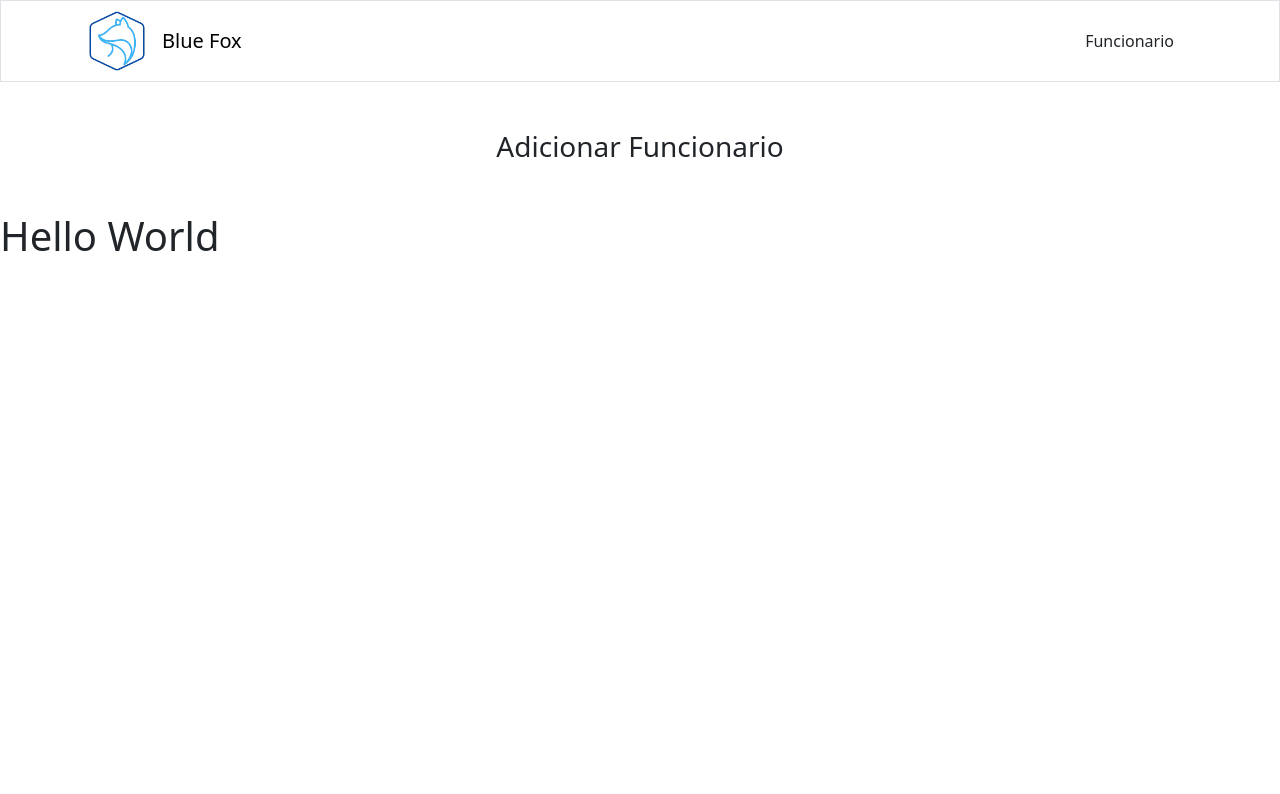
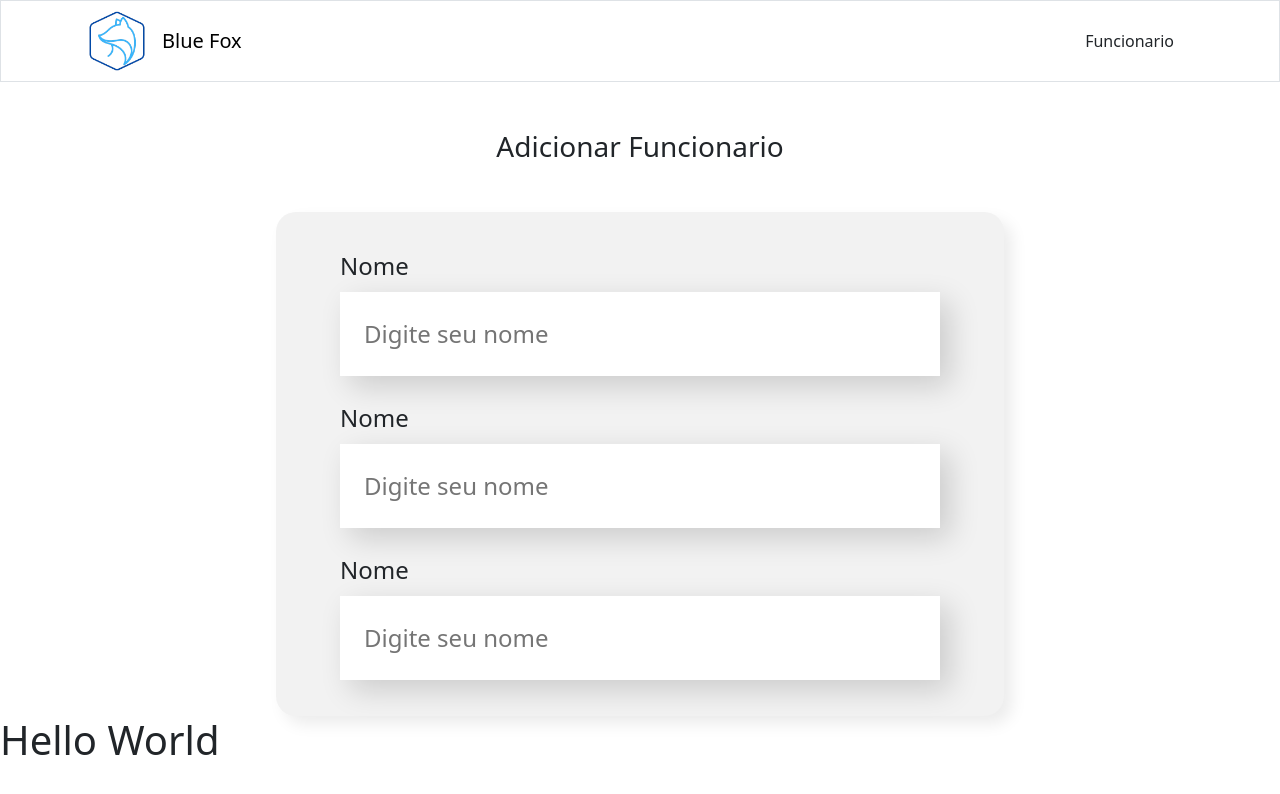
Before and after one commit to FelipeFerraz4/organograma, a React (Vite) app in the folder front-end/: page / in a window 1280 px wide. Shown: the top 794 px of the page. Built offline with nearby package versions, Linux system fonts and the light colour scheme.

Commit message:
creation of form's structure

```diff
--- a/front-end/package.json
+++ b/front-end/package.json
@@ -10,6 +10,7 @@
     "preview": "vite preview"
   },
   "dependencies": {
+    "prop-types": "^15.8.1",
     "react": "^18.2.0",
     "react-dom": "^18.2.0"
   },
--- a/front-end/src/components/AddEmployee/index.jsx
+++ b/front-end/src/components/AddEmployee/index.jsx
@@ -1,9 +1,11 @@
+import AddForm from '../AddForm';
 import './style.css';
 
 function AddEmployee() {
     return (
-        <section className="container">
+        <section className="">
             <h3 className="my-5">Adicionar Funcionario</h3>
+            <AddForm />
         </section>
     )
 }
--- a/front-end/src/components/AddEmployee/style.css
+++ b/front-end/src/components/AddEmployee/style.css
@@ -3,4 +3,5 @@ section {
     flex-direction: column;
     justify-content: center;
     align-items: center;
+    min-width: 320px;
 }
--- /dev/null
+++ b/front-end/src/components/AddForm/index.jsx
@@ -0,0 +1,37 @@
+import { useState } from 'react';
+import TextInput from '../TextInput';
+import './style.css';
+
+function AddForm() {
+    const [name, setName] = useState('');
+    return(
+        <form action="" className="form">
+            <TextInput
+                label="Nome"
+                name="name"
+                placeholder="Digite seu nome"
+                value={name}
+                setValue={setName}
+                required
+            />
+            <TextInput
+                label="Nome"
+                name="name"
+                placeholder="Digite seu nome"
+                value={name}
+                setValue={setName}
+                required
+            />
+            <TextInput
+                label="Nome"
+                name="name"
+                placeholder="Digite seu nome"
+                value={name}
+                setValue={setName}
+                required
+            />
+        </form>
+    )
+}
+
+export default AddForm;
--- /dev/null
+++ b/front-end/src/components/AddForm/style.css
@@ -0,0 +1,9 @@
+.form {
+    background-color: #f2f2f2;
+    border-radius: 20px;
+    padding: 36px 64px;
+    box-shadow: 8px 8px 16px rgba(0, 0, 0, 0.08);
+    display: flex;
+    flex-direction: column;
+    gap: 24px;
+}
--- a/front-end/src/components/TextInput/index.jsx
+++ b/front-end/src/components/TextInput/index.jsx
@@ -1,8 +1,42 @@
-function TextInput() {
+import PropTypes from 'prop-types';
+import './style.css';
+
+function TextInput({
+    label,
+    name,
+    value,
+    setValue,
+    type="text",
+    placeholder,
+    required=false
+}) {
+    function handleChange(event) {
+        setValue(event.target.value);
+    }
     return(
-        <>
-        </>
+        <div  className="input">
+            <label htmlFor={name}>{label}</label>
+            <input
+                id={name}
+                type={type}
+                placeholder={placeholder}
+                required={required}
+                name={name}
+                value={value}
+                onChange={handleChange}
+            />
+        </div>
     )
 }
 
 export default TextInput;
+
+TextInput.propTypes = {
+    label: PropTypes.string,
+    name: PropTypes.string,
+    value: PropTypes.any,
+    setValue:  PropTypes.func,
+    type: PropTypes.string,
+    placeholder: PropTypes.string,
+    required: PropTypes.bool
+}
--- /dev/null
+++ b/front-end/src/components/TextInput/style.css
@@ -0,0 +1,35 @@
+.input {
+    display: flex;
+    flex-direction: column;
+    align-items: flex-start;
+    justify-content: center;
+}
+
+.input label {
+    display: block;
+    margin-bottom: 8px;
+    font-size: 24px;
+}
+
+.input input {
+    background-color: #fff;
+    box-shadow: 10px 10px 30px rgba(0, 0, 0, 0.16);
+    /* width: 100%; */
+    /* min-width: 400px; */
+    border: none;
+    font-size: 24px;
+    padding: 24px;
+    box-sizing: border-box;
+    /* margin: 4px; */
+}
+
+@media screen and (min-width: 768px) {
+    .input input {
+        width: 400px
+    }
+}
+@media screen and (min-width: 1024px) {
+    .input input {
+        width: 600px
+    }
+}
```
Also changed, not shown: 1 other file (tests, documents, lock files or other folders).
